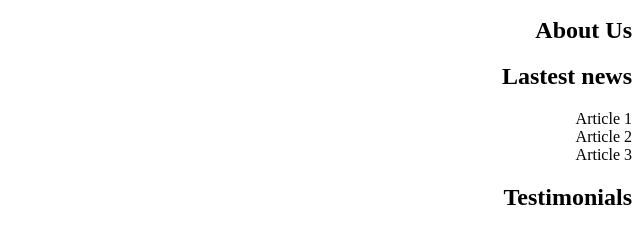
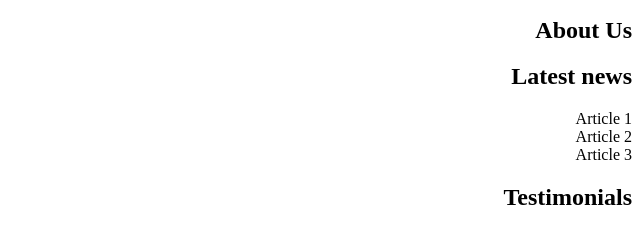
Before and after one commit to KVang2/atlas-web_front_end, a plain HTML site: page html_advanced/9-index.html in a window 1280 px wide. Shown: the part 304-532 px from the top of the page, 640-1280 px from the left. Drawn offline with Linux system fonts and the light colour scheme.

Commit message:
fix spelling error on Latest news section tag

```diff
--- a/html_advanced/9-index.html
+++ b/html_advanced/9-index.html
@@ -35,7 +35,7 @@
         </section>
 
         <section>
-            <h2>Lastest news</h2>
+            <h2>Latest news</h2>
             <article>Article 1</article>
             <article>Article 2</article>
             <article>Article 3</article>
```
